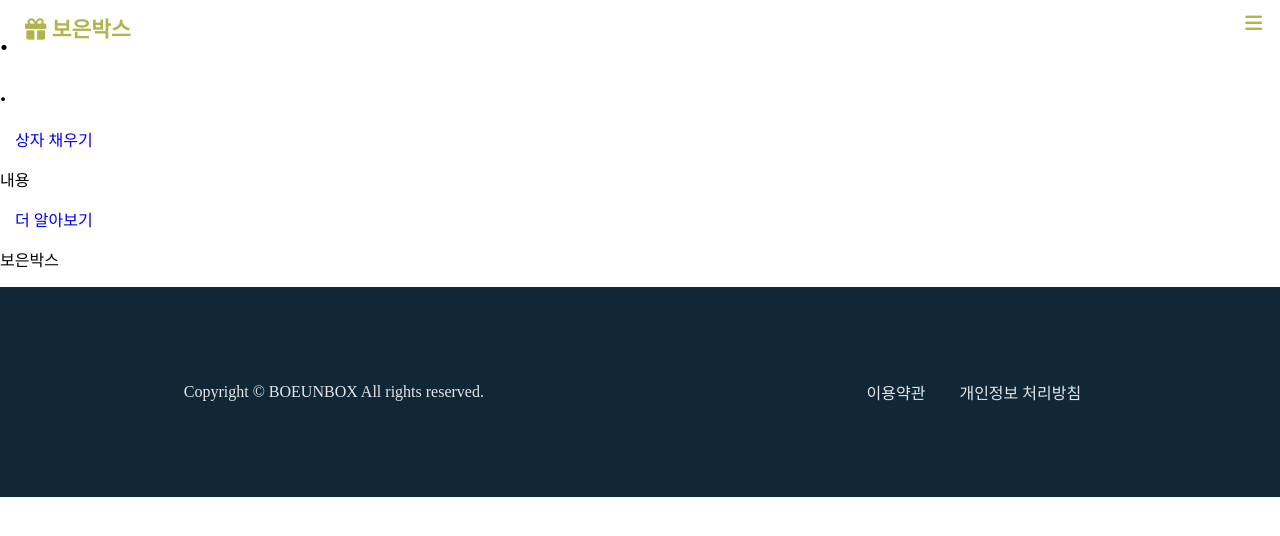
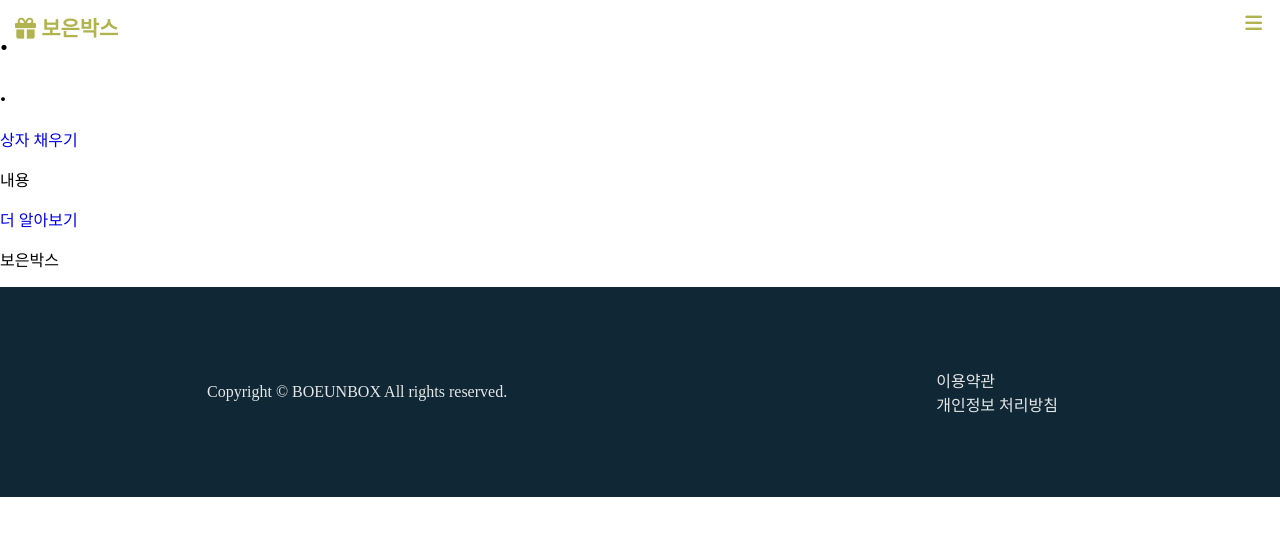
Before and after one commit to boeunbox/bbteam, a Django app: page /mission/ in a window 1280 px wide. Shown: the top 536 px of the page. Run offline with Django 3.2, Linux system fonts and the light colour scheme; some libraries are stand-ins or nearby versions; some web fonts are replaced.

Commit message:
base.css 수정

```diff
--- a/boeunbox/mainapp/static/css/base.css
+++ b/boeunbox/mainapp/static/css/base.css
@@ -24,12 +24,12 @@ a{
   align-items: center;
   background-color: transparent;
   list-style: none;
-  padding: 8px 15rem;
+  padding: 8px 300px;
   transition: background-color 0.5s ease 0s;
 }
 
 .logo{
-  font-size: 1.34rem;
+  font-size: 1.31rem;
   color: #b1b34d;
   font-weight: bold;
 }
@@ -50,9 +50,11 @@ a{
 }
 
 .collapsed-content li{
-  padding: 4px 15px;
+  padding-top: 5px;
+  padding-left: 30px;
+  padding-bottom: 5px;
   display: inline-block;
-  font-size: 1.03rem;
+  font-size: 1rem;
   font-weight: 600;
 }
 
@@ -87,18 +89,21 @@ a{
 }
 
 /* MediaQuery */
-@media screen and (max-width: 1543px){
+@media screen and (max-width: 1433px){
   .navbar {
     flex-direction: column;
     align-items: flex-start;
-    padding: 12px 10px;
+    padding: 12px 15px;
   }
 
   .collapsed-content {
     flex-direction: column;
-    align-items: left;
+    align-items: center;
     width: 100%;
     display: none;
+    margin: 0;
+    padding-top: 8px;
+    padding-bottom: 8px;
   }
 
   .collapsed-content a{
@@ -108,6 +113,10 @@ a{
   .collapsed-content li{
     width: 100%;
     text-align: left;
+    margin: 0;
+    padding-top: 12px;
+    padding-bottom: 0;
+    padding-left: 16px;
   }
 
   .btn-collapse{
@@ -146,6 +155,6 @@ a{
   color: #e6e6e6
 }
 
-a {
+.terms-content {
   padding: 0 15px;
 }
--- a/boeunbox/mainapp/static/js/scripts.js
+++ b/boeunbox/mainapp/static/js/scripts.js
@@ -1,5 +1,5 @@
+// Scroll 내릴 때 효과
 document.addEventListener("DOMContentLoaded", function () {
-    // Scroll 내릴 때 효과
     window.addEventListener('scroll', function (e) {
         if (window.scrollY > 100) {
             document.getElementById("id_nav").classList.add("black")
--- a/boeunbox/mainapp/templates/base.html
+++ b/boeunbox/mainapp/templates/base.html
@@ -57,8 +57,8 @@
     <footer class="footer">
         <div class="copyright">Copyright © BOEUNBOX All rights reserved.</div>
         <div class="terms">
-            <a href="#">이용약관</a>
-            <a href="#">개인정보 처리방침</a>
+            <div class="terms-content"><a href="#">이용약관</a></div>
+            <div class="terms-content"><a href="#">개인정보 처리방침</a></div>
         </div>
     </footer>
 
```
